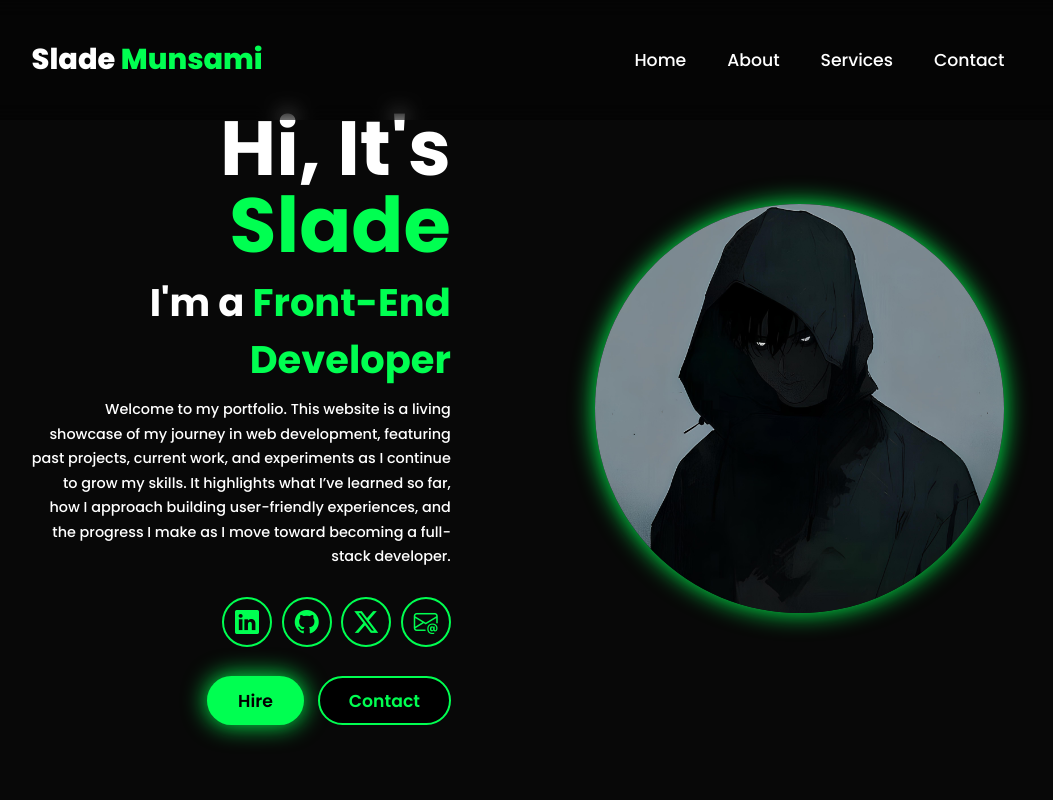
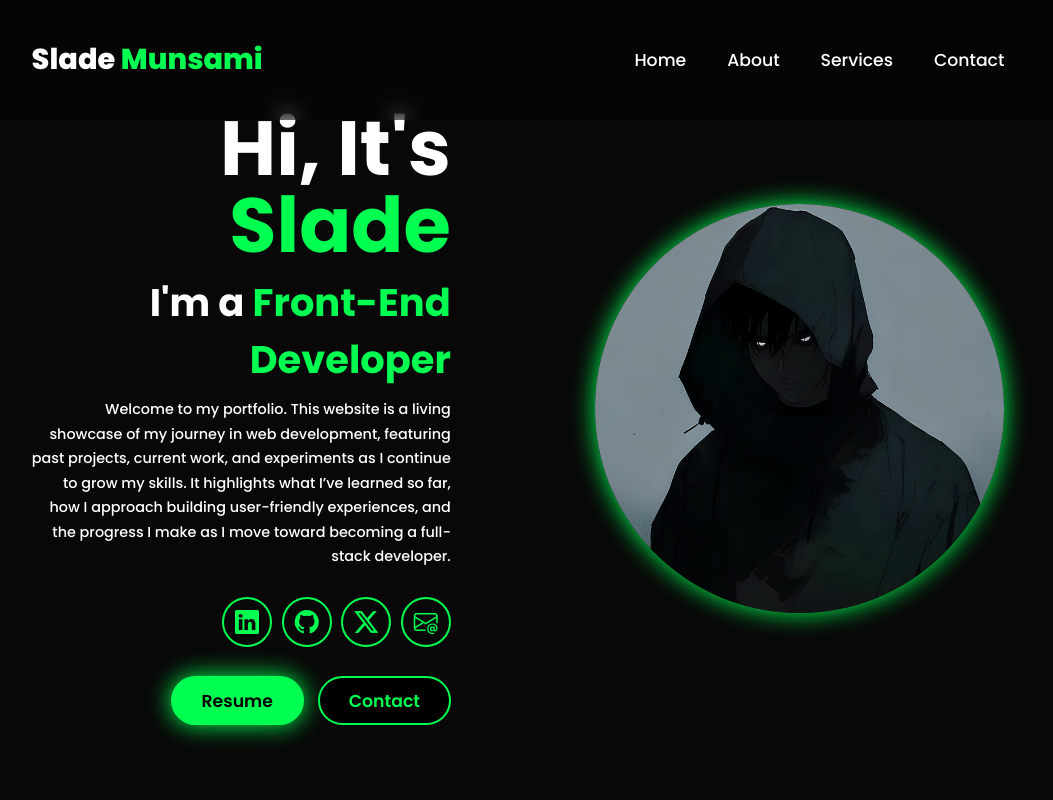
Before and after one commit to Dxthstr0k3/Portfolio, a plain HTML site: page index.html in a window 1280 px wide. Shown: the top 800 px of the page, without its empty margins (122-1175 px from the left). Drawn offline with nearby package versions, Linux system fonts and the light colour scheme.

Commit message:
Added Resume
- Uploaded Resume
- Changed "Hire" to "Resume"
- href linked to resume

```diff
--- a/index.html
+++ b/index.html
@@ -47,7 +47,7 @@
         </div>
 
         <div class="btn-group">
-          <a href="#" class="btn">Hire</a>
+          <a href="SM_Front-End_Resume.pdf" class="btn">Resume</a>
           <a href="#contact" class="btn">Contact</a>
         </div>
       </div>
```
Also changed, not shown: 1 other file.
